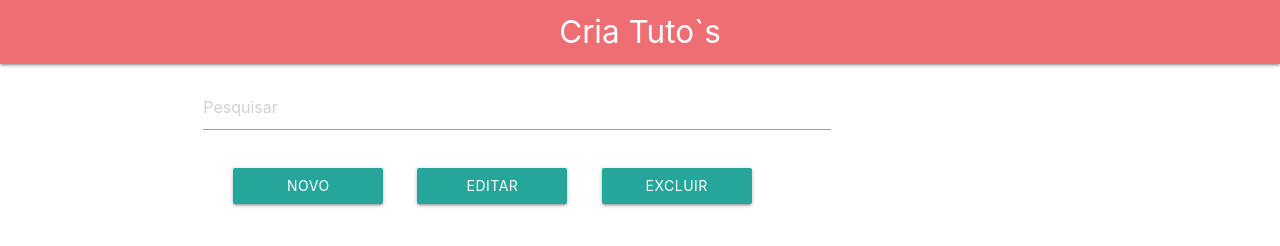
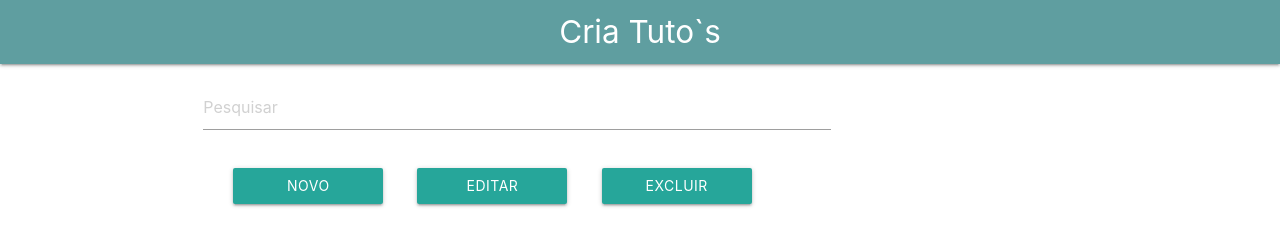
Before and after one commit to HMJussani/nodeJs, a website: page tutofaz/web/index.html in a window 1280 px wide. Drawn offline with nearby package versions, Linux system fonts and the light colour scheme; no server answers.

Commit message:
Style css

```diff
--- a/tutofaz/assets/css/styles.css
+++ b/tutofaz/assets/css/styles.css
@@ -1,5 +1,5 @@
-body {
-    text-align: "center";
+.nav-wrapper{
+    background-color: cadetblue;
 }
 
 #roteiro {
--- a/tutofaz/assets/js/ler.js
+++ b/tutofaz/assets/js/ler.js
@@ -8,7 +8,7 @@ if (firebase.initializeApp(firebaseConfig)) {
         if (readings) {
             var currentValue;
             for (var key in readings) {
-                currentValue = readings[key]
+                currentValue = readings[key];
                 data.push(currentValue);
             }
             criarLinks(data);
```
